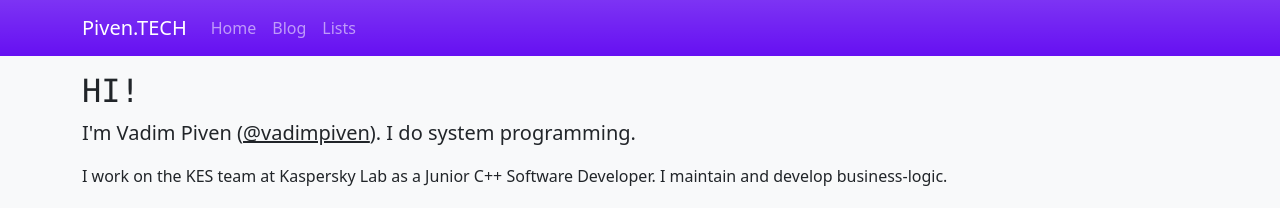
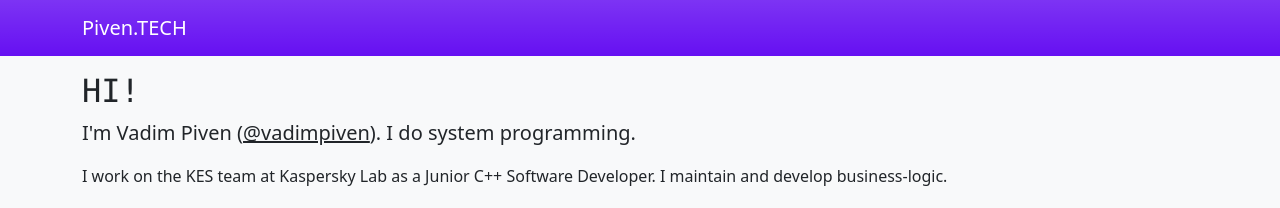
Before and after one commit to vadimpiven/vadimpiven, a Jekyll site: the page built from index.html, in a window 1280 px wide. Shown: the top 208 px of the page. Built offline with Jekyll 4.4.1, drawn with Linux system fonts in a browser that asks for light colours; the list of posts is cut into pages by our own code.

Commit message:
Update default.html

```diff
--- a/_layouts/default.html
+++ b/_layouts/default.html
@@ -30,7 +30,7 @@
             <button class="navbar-toggler" type="button" data-bs-toggle="collapse" data-bs-target="#navbar" aria-controls="navbar" aria-expanded="false" aria-label="Toggle navigation">
               <span class="navbar-toggler-icon"></span>
             </button>
-            <div class="collapse navbar-collapse" id="navbar">
+            <!-- <div class="collapse navbar-collapse" id="navbar">
               <ul class="navbar-nav">
 
                 <li class="nav-item">
@@ -43,7 +43,7 @@
                   <a class="nav-link" href="/lists/">Lists</a>
                 </li>
 
-              </ul>
+              </ul> -->
             </div>
           </div>
         </nav>
```
